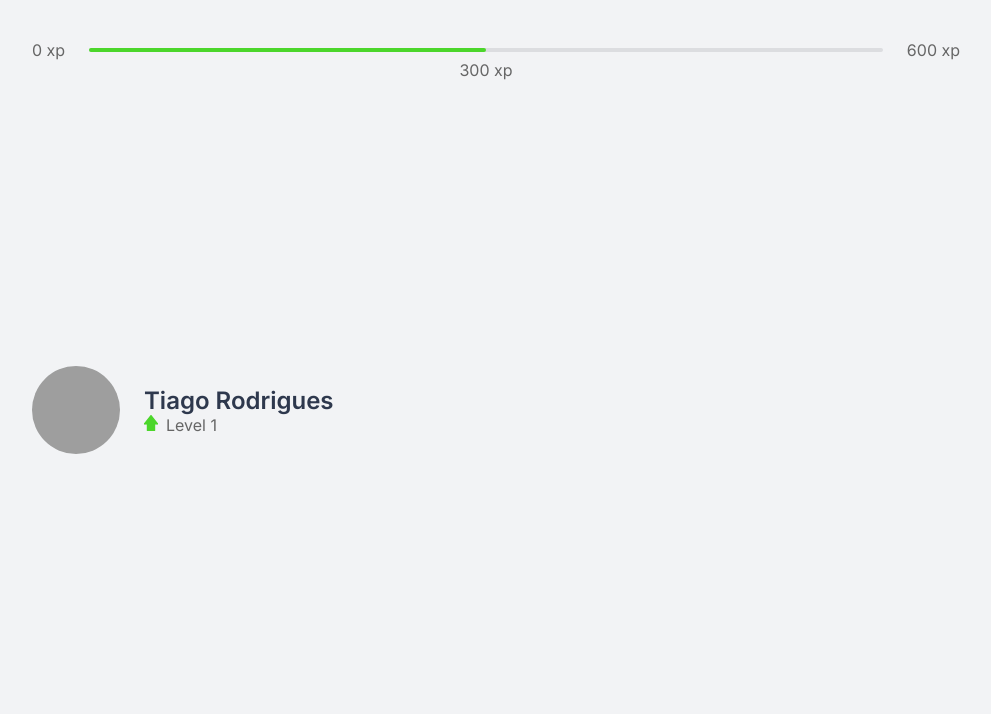
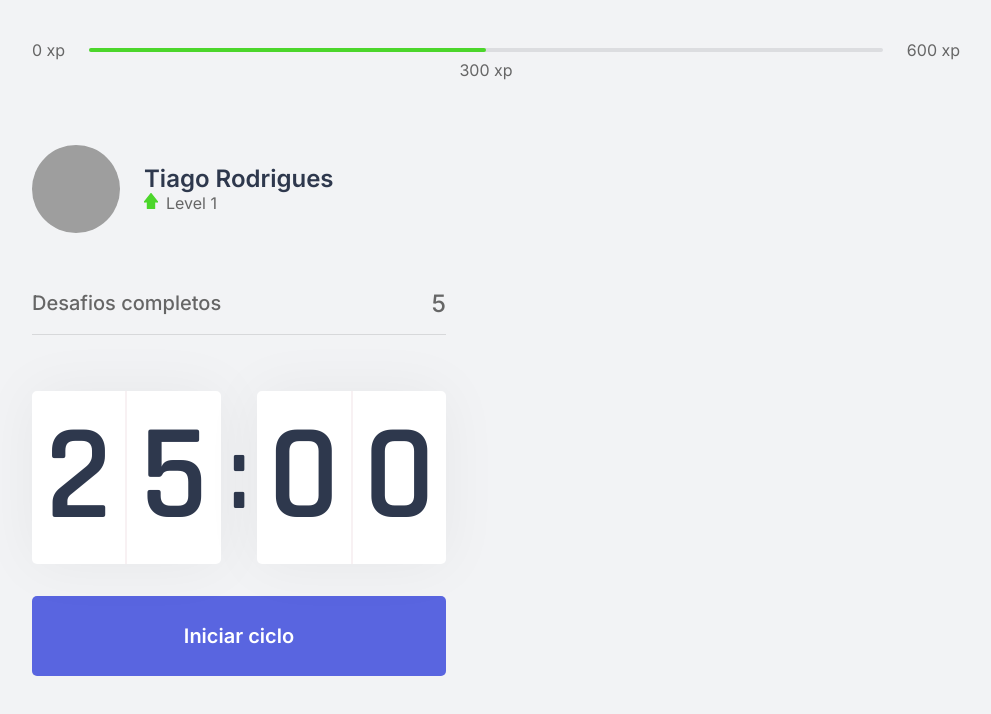
Before and after one commit to tiago-rodrigues1/move.it, a Next.js app: page / in a window 1280 px wide. Shown: the top 714 px of the page, without its empty margins (144-1135 px from the left). Built offline with nearby package versions, Linux system fonts and the light colour scheme; grey boxes are pictures that could not be loaded.

Commit message:
Adiciona > Head e title > Componente CompletedChallenges > Componente Countdown

```diff
--- a/src/pages/index.tsx
+++ b/src/pages/index.tsx
@@ -1,4 +1,8 @@
+import Head from 'next/head'
+
 //Componentes
+import { CompletedChallenges } from "../components/CompletedChallenges";
+import { Countdown } from "../components/Countdown";
 import { ExperienceBar } from "../components/ExperienceBar";
 import { Profile } from '../components/Profile';
 
@@ -8,11 +12,17 @@
 export default function Home() {
   return (
     <div className={styles.container}>
+      <Head>
+        <title>Início | move.it</title>
+      </Head>
+
       <ExperienceBar />
 
       <section>
         <div>
           <Profile />
+          <CompletedChallenges />
+          <Countdown />
         </div>
         <div></div>
       </section>
```
